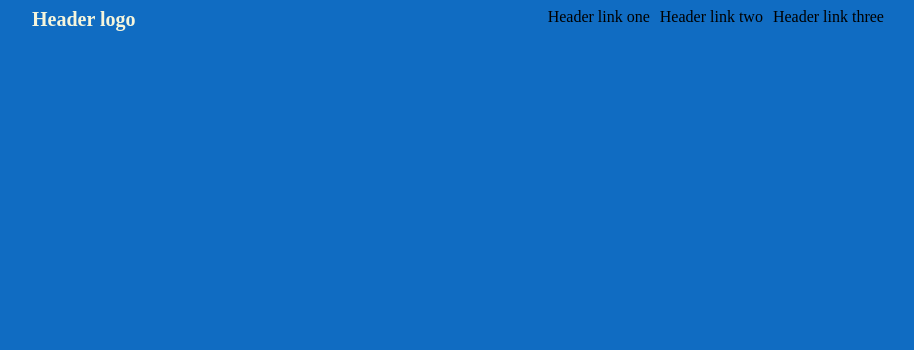
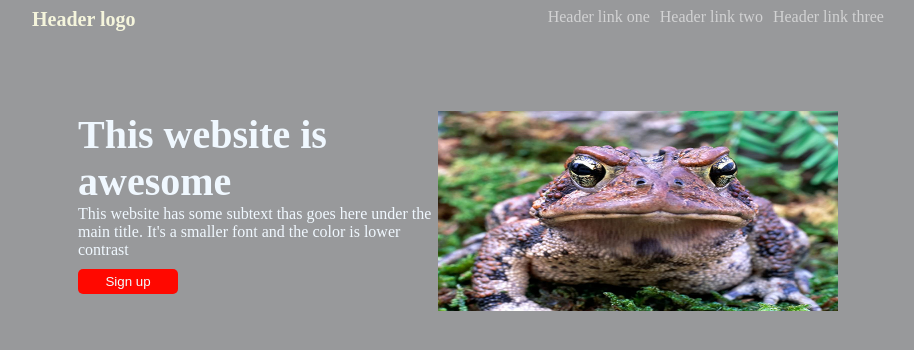
Before and after one commit to TomasZ4Z/Landing-page-project, a plain HTML site: page index.html in a window 1280 px wide. Shown: the whole page, without its empty margins (182-1096 px from the left). Drawn offline with Linux system fonts and the light colour scheme.

Commit message:
Pagina desde 0
En progreso part2

```diff
--- a/Contenido/style.css
+++ b/Contenido/style.css
@@ -1,14 +1,12 @@
 body{
-   background-color: rgb(16, 108, 194);
+   background-color: rgb(152, 153, 155);
 
 
 }
 
-
 .contenedor1{
 display: flex;
 justify-content: space-around;
-
 }
 
 .links{
@@ -22,3 +20,49 @@ gap: 10px;
     font-weight: bold;
     font-size: 20px;
 }
+
+a {
+    text-decoration: none;
+    color: rgba(255, 255, 255, 0.562);
+}
+
+
+
+.contenedor2{
+    display: flex;
+    justify-content: center;
+    padding-top: 80px;
+
+
+}
+.entrar{
+    color: azure;
+    background-color: rgb(255, 8, 0);
+    width: 100px;
+    min-height: 25px;
+    border: 5px;
+    border-radius: 5px;
+}
+.entrar:active{
+    background-color: blue;
+
+}
+.entrar:hover{
+    font-size: 30px;
+}
+
+.part2{
+width: 360px;
+display: flex;
+flex-direction: column;
+color: aliceblue;
+}
+
+.part2-1 {
+    font-weight: bold;
+    font-size: 40px;
+}
+
+.part2-2 {
+    padding-bottom: 10px;
+}
--- a/index.html
+++ b/index.html
@@ -10,13 +10,18 @@
 <div class="contenedor1">
    <div class="part1">Header logo</div>
  <div class="links">
-   <div class="part2">Header link one</div>
-   <div class="part2">Header link two</div>
-   <div class="part2">Header link three</div>
+   <a href="#">Header link one</a>
+   <a href="#">Header link two</a>
+   <a href="#">Header link three</a>
  </div>
 </div>
-
-
-
+<div class="contenedor2">
+   <div class="part2">
+   <div class="part2-1"> This website is awesome</div>
+   <div class="part2-2"> This website has some subtext thas goes here under the main title. It's a smaller font and the color is lower contrast</div>
+   <button class="entrar"> Sign up</button>
+   </div>
+   <img src="./imagenes/americantoad_0_0.jpg" height="200" width="400" alt="Sorpresa">
+</div>
 </body>
 </html>
```
Also changed, not shown: imagenes/americantoad_0_0.jpg (added).
